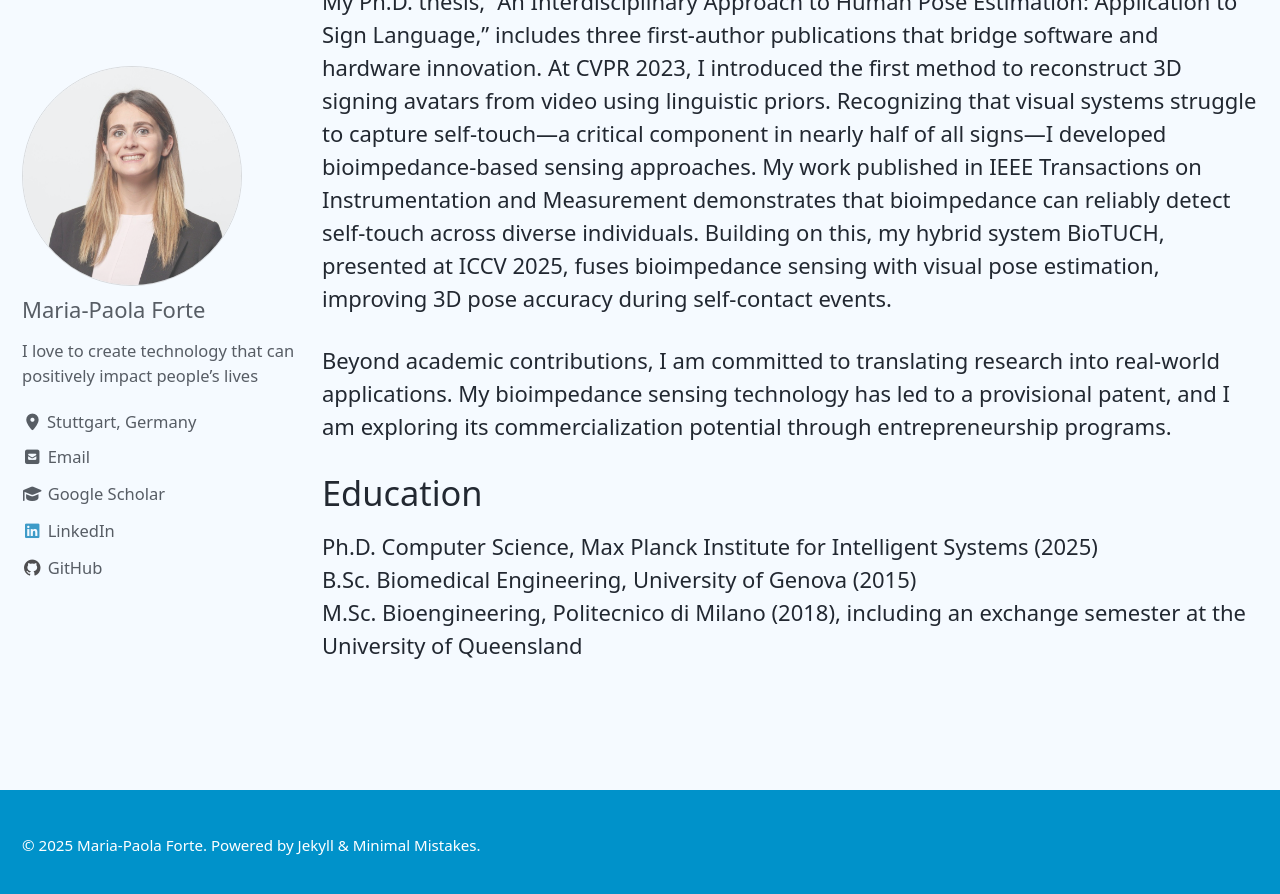
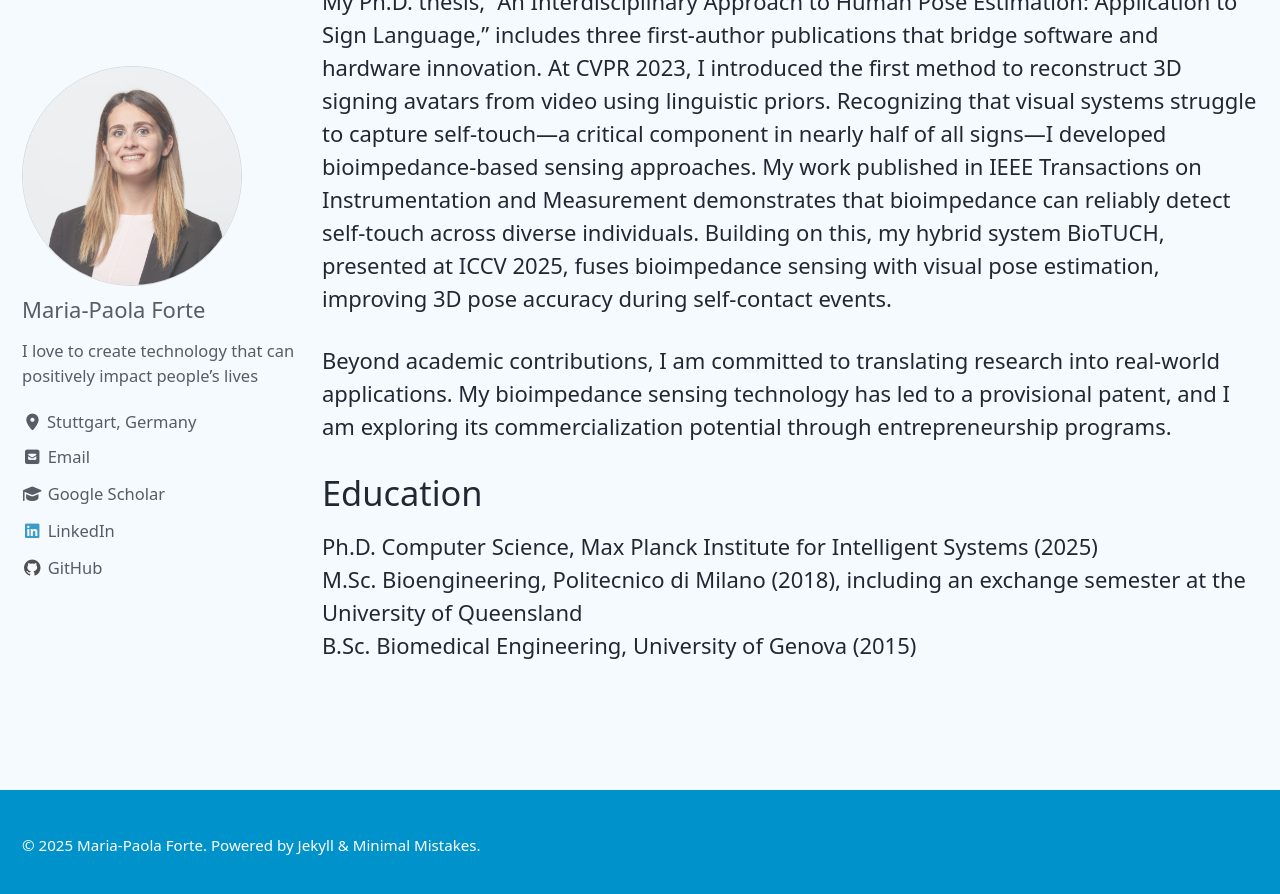
Before and after one commit to MPForte/MPForte.github.io, a Jekyll site: the page built from _pages/index.md, in a window 1280 px wide and 900 px high, scrolled down 593 px. Shown: the top 894 px of the window. Built offline with Jekyll 4.4.1, drawn with Linux system fonts in a browser that asks for light colours; cached includes are drawn as plain includes.

Commit message:
Update bio

```diff
--- a/_pages/index.md
+++ b/_pages/index.md
@@ -21,5 +21,5 @@ Beyond academic contributions, I am committed to translating research into real-
 {: .no_toc}
 
 Ph.D. Computer Science, Max Planck Institute for Intelligent Systems (2025)
+M.Sc. Bioengineering, Politecnico di Milano (2018), including an exchange semester at the University of Queensland
 B.Sc. Biomedical Engineering, University of Genova (2015)
-M.Sc. Bioengineering, Politecnico di Milano (2018), including an exchange semester at the University of Queensland
```
